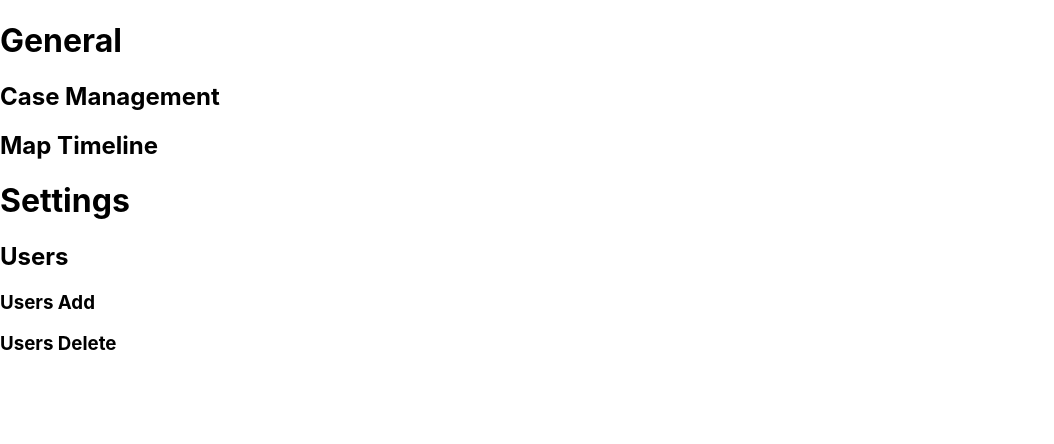
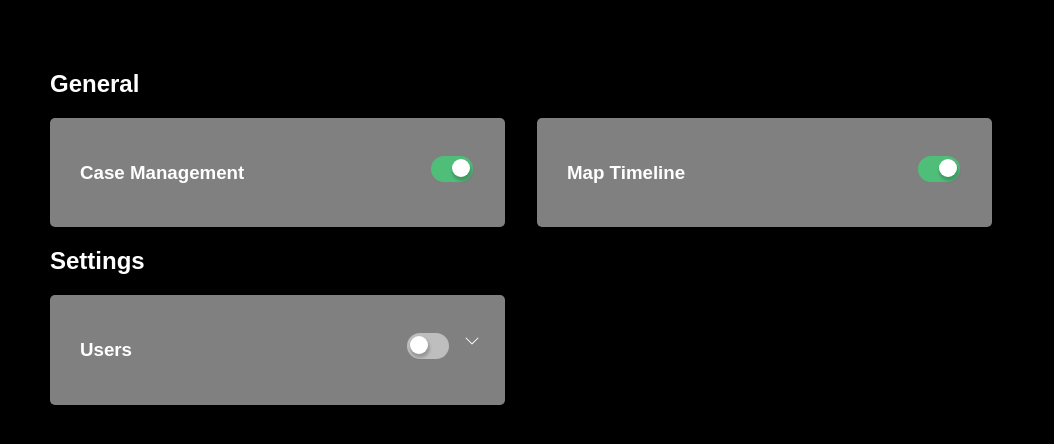
Before and after one commit to MartinMcCarthy11/Dataminr-test, a React (Create React App) app in the folder dataminr-test/: page / in a window 1280 px wide. Shown: the top 444 px of the page, without its empty margins (0-1054 px from the left). Built offline with nearby package versions, Linux system fonts and the light colour scheme.

Commit message:
Functionality bar updating json schema implemented

```diff
--- a/dataminr-test/src/App.css
+++ /dev/null
@@ -1,38 +0,0 @@
-.App {
-  text-align: center;
-}
-
-.App-logo {
-  height: 40vmin;
-  pointer-events: none;
-}
-
-@media (prefers-reduced-motion: no-preference) {
-  .App-logo {
-    animation: App-logo-spin infinite 20s linear;
-  }
-}
-
-.App-header {
-  background-color: #282c34;
-  min-height: 100vh;
-  display: flex;
-  flex-direction: column;
-  align-items: center;
-  justify-content: center;
-  font-size: calc(10px + 2vmin);
-  color: white;
-}
-
-.App-link {
-  color: #61dafb;
-}
-
-@keyframes App-logo-spin {
-  from {
-    transform: rotate(0deg);
-  }
-  to {
-    transform: rotate(360deg);
-  }
-}
--- a/dataminr-test/src/App.tsx
+++ b/dataminr-test/src/App.tsx
@@ -1,35 +1,56 @@
-import React, { Fragment } from 'react';
-import { schema } from './schema';
-import type { Section } from './schema';
-import './App.css';
+import { Section } from './schema';
+import styled from 'styled-components';
+import Card from './components/Card';
 
-interface Props {
+type Props = {
 	schema: Section[];
-}
+};
 
 function App({ schema }: Props) {
+	const showAdditionalOptions = () => {
+		console.log(schema);
+	};
+
 	return (
-		<>
-			<div>
-				{schema.map((section) => (
-					<Fragment key={section.id}>
-						<h1>{section.title}</h1>
+		<AppWrapper>
+			{schema.map((section) => (
+				<section key={section.id}>
+					<h1>{section.title}</h1>
+					{showAdditionalOptions()}
+					<CardContainerWrapper>
 						{section.card.map((card) => (
-							<Fragment key={card.id}>
-								<h2>{card.title}</h2>
-								{card.additionalSettings &&
-									card.additionalSettings.map((setting) => (
-										<Fragment key={setting.id}>
-											<h3>{setting.title}</h3>
-										</Fragment>
-									))}
-							</Fragment>
+							<Card
+								key={card.id}
+								title={card.title}
+								name={card.name}
+								selected={card.selected}
+								dropdown={card.dropdown && true}
+								additionalSettings={
+									card.additionalSettings &&
+									card.additionalSettings
+								}
+							/>
 						))}
-					</Fragment>
-				))}
-			</div>
-		</>
+					</CardContainerWrapper>
+				</section>
+			))}
+		</AppWrapper>
 	);
 }
 
+const AppWrapper = styled.main`
+	background-color: #000;
+	color: #fff;
+	height: 100vh;
+	margin: 0;
+	padding: 50px;
+`;
+
+const CardContainerWrapper = styled.section`
+	display: flex;
+	flex-direction: row;
+	flex-wrap: wrap;
+	gap: 2em;
+`;
+
 export default App;
--- /dev/null
+++ b/dataminr-test/src/base.css
@@ -0,0 +1,4 @@
+body {
+	margin: 0;
+	font-family: sans-serif;
+}
--- /dev/null
+++ b/dataminr-test/src/components/ArrowToggle.tsx
@@ -0,0 +1,32 @@
+import React from 'react';
+import { BsChevronDown, BsChevronUp } from 'react-icons/bs';
+import styled from 'styled-components';
+
+interface ArrowToggleProps extends StyleProps {
+	onClick: React.MouseEventHandler<SVGElement>;
+}
+
+interface StyleProps {
+	isDisabled: boolean;
+}
+
+function ArrowToggle({ onClick, isDisabled }: ArrowToggleProps) {
+	return (
+		<IconContainer isDisabled>
+			{isDisabled ? (
+				<BsChevronUp onClick={onClick} />
+			) : (
+				<BsChevronDown onClick={onClick} />
+			)}
+		</IconContainer>
+	);
+}
+
+const IconContainer = styled.div<StyleProps>`
+	svg {
+		${({ isDisabled }: StyleProps) =>
+			isDisabled ? 'cursor:pointer;' : 'cursor:default;'};
+	}
+`;
+
+export default ArrowToggle;
--- /dev/null
+++ b/dataminr-test/src/components/Card.tsx
@@ -0,0 +1,102 @@
+import { useState } from 'react';
+import styled from 'styled-components';
+import { AdditionalSettings } from '../schema';
+import ArrowToggle from './ArrowToggle';
+import SubCard from './SubCard';
+import ToggleSwitch from './ToggleSwitch';
+
+interface cardProps
+	extends JSX.IntrinsicAttributes,
+		React.HtmlHTMLAttributes<HTMLElement> {
+	title: string;
+	name: string;
+	selected: boolean;
+	dropdown?: boolean;
+	additionalSettings: AdditionalSettings[];
+}
+
+function Card({
+	title,
+	name,
+	dropdown,
+	selected,
+	additionalSettings,
+}: cardProps) {
+	const [toggled, setToogled] = useState(selected);
+	// const [subOptionsAvailable, setShowSubOptionsAvailable] = useState(false);
+	const [showHiddenSection, setShowHiddenSection] = useState(false);
+	const [disabled, setDisabled] = useState(false);
+	const updateToggleState = (toggled: boolean) => {
+		setToogled(!toggled);
+		// setShowSubOptionsAvailable(!toggled);
+		setShowHiddenSection(!toggled && false);
+		// setDisabled(toggled);
+	};
+
+	const toggleOptionsVisibility = () => {
+		if (showHiddenSection) {
+			setShowHiddenSection(false);
+			setDisabled(true);
+		} else {
+			setShowHiddenSection(true);
+			setDisabled(false);
+		}
+	};
+
+	// const updateSchema = () => {
+
+	// }
+
+	return (
+		<CardsWrapper>
+			<CardMain>
+				<h3>{title}</h3>
+
+				<ToggleContainer>
+					<ToggleSwitch
+						name={name}
+						toggled={toggled}
+						onChange={() => updateToggleState(toggled)}
+					/>
+
+					{additionalSettings!.length > 0 && (
+						<ArrowToggle
+							onClick={() => {
+								toggleOptionsVisibility();
+							}}
+							isDisabled={disabled}
+						/>
+					)}
+				</ToggleContainer>
+			</CardMain>
+			{additionalSettings!.length > 0 && showHiddenSection && toggled && (
+				<SubCard additionalSettings={additionalSettings!} />
+			)}
+		</CardsWrapper>
+	);
+}
+
+const CardsWrapper = styled.div`
+	display: flex;
+	flex-direction: column;
+	flex: 1 1 auto;
+	max-width: 400px;
+	padding: 25px;
+	padding-left: 30px;
+	background-color: grey;
+	border-radius: 5px;
+`;
+
+const CardMain = styled.div`
+	display: grid;
+	grid-template-columns: 3.5fr 1fr;
+	align-items: center;
+`;
+
+const ToggleContainer = styled.div`
+	display: flex;
+	justify-content: end;
+	gap: 0.5em;
+`;
+
+export default Card;
--- /dev/null
+++ b/dataminr-test/src/components/SubCard.tsx
@@ -0,0 +1,36 @@
+import styled from 'styled-components';
+import { AdditionalSettings } from '../schema';
+import Card from './Card';
+
+interface SubCardProps {
+	additionalSettings: AdditionalSettings[];
+	dropdown?: boolean;
+}
+
+function SubCard({ additionalSettings }: SubCardProps) {
+	return (
+		<SubCardWrapper>
+			{additionalSettings.map((card) => (
+				<Card
+					key={card.id}
+					title={card.title}
+					name={card.name}
+					selected={card.selected}
+					dropdown={card.dropdown && true}
+					additionalSettings={[]}
+				/>
+			))}
+		</SubCardWrapper>
+	);
+}
+
+const SubCardWrapper = styled.div`
+	display: flex;
+	flex-direction: column;
+	padding: 4px;
+	margin-left: 25px;
+	background-color: grey;
+	border-radius: 5px;
+`;
+
+export default SubCard;
--- /dev/null
+++ b/dataminr-test/src/components/ToggleSwitch.tsx
@@ -0,0 +1,73 @@
+import styled from 'styled-components';
+
+interface toggleProps {
+	toggled: boolean;
+	name: string;
+	// disabled: boolean;
+	onChange: React.ChangeEventHandler<HTMLInputElement>;
+}
+
+function ToggleSwitch({ toggled, name, onChange }: toggleProps) {
+	console.log(toggled);
+
+	return (
+		<ToggleContainer>
+			<Toggle
+				type='checkbox'
+				name={name}
+				id={name}
+				defaultChecked={toggled}
+				onChange={onChange}
+			/>
+			<ToggleLabel htmlFor={name} />
+		</ToggleContainer>
+	);
+}
+
+const ToggleContainer = styled.div`
+	position: relative;
+`;
+
+const ToggleLabel = styled.label`
+	position: absolute;
+	top: 0;
+	left: 0;
+	width: 42px;
+	height: 26px;
+	border-radius: 15px;
+	background: #bebebe;
+	cursor: pointer;
+	&::after {
+		content: '';
+		display: block;
+		border-radius: 50%;
+		width: 18px;
+		height: 18px;
+		margin: 3px;
+		background: #ffffff;
+		box-shadow: 1px 3px 3px 1px rgba(0, 0, 0, 0.2);
+		transition: 0.2s;
+	}
+`;
+
+const Toggle = styled.input`
+	opacity: 0;
+	z-index: 1;
+	border-radius: 15px;
+	width: 42px;
+	height: 26px;
+	&:checked + ${ToggleLabel} {
+		background: #4fbe79;
+		&::after {
+			content: '';
+			display: block;
+			border-radius: 50%;
+			width: 18px;
+			height: 18px;
+			margin-left: 21px;
+			transition: 0.2s;
+		}
+	}
+`;
+
+export default ToggleSwitch;
--- a/dataminr-test/src/index.css
+++ /dev/null
@@ -1,13 +0,0 @@
-body {
-  margin: 0;
-  font-family: -apple-system, BlinkMacSystemFont, 'Segoe UI', 'Roboto', 'Oxygen',
-    'Ubuntu', 'Cantarell', 'Fira Sans', 'Droid Sans', 'Helvetica Neue',
-    sans-serif;
-  -webkit-font-smoothing: antialiased;
-  -moz-osx-font-smoothing: grayscale;
-}
-
-code {
-  font-family: source-code-pro, Menlo, Monaco, Consolas, 'Courier New',
-    monospace;
-}
--- a/dataminr-test/src/index.tsx
+++ b/dataminr-test/src/index.tsx
@@ -1,9 +1,8 @@
 import React from 'react';
 import ReactDOM from 'react-dom';
-import './index.css';
 import App from './App';
+import './base.css';
 import { schema } from './schema';
-import reportWebVitals from './reportWebVitals';
 
 ReactDOM.render(
 	<React.StrictMode>
@@ -26,13 +25,10 @@ ReactDOM.render(
  * create interface detailing the structure
  * the export json object extending that interface
  *
+ * Check accessibility - run axe test etc
  *
  *
  *
- *
+ *Bugs:
+  arrow changes dierection when toggle set to false
  */
-
-// If you want to start measuring performance in your app, pass a function
-// to log results (for example: reportWebVitals(console.log))
-// or send to an analytics endpoint. Learn more: https://bit.ly/CRA-vitals
-reportWebVitals();
--- a/dataminr-test/src/reportWebVitals.ts
+++ /dev/null
@@ -1,15 +0,0 @@
-import { ReportHandler } from 'web-vitals';
-
-const reportWebVitals = (onPerfEntry?: ReportHandler) => {
-  if (onPerfEntry && onPerfEntry instanceof Function) {
-    import('web-vitals').then(({ getCLS, getFID, getFCP, getLCP, getTTFB }) => {
-      getCLS(onPerfEntry);
-      getFID(onPerfEntry);
-      getFCP(onPerfEntry);
-      getLCP(onPerfEntry);
-      getTTFB(onPerfEntry);
-    });
-  }
-};
-
-export default reportWebVitals;
--- a/dataminr-test/src/schema.ts
+++ b/dataminr-test/src/schema.ts
@@ -3,19 +3,25 @@ import { v4 as uuidv4 } from 'uuid';
 export interface AdditionalSettings {
 	id: string;
 	title: string;
+	name: string;
 	dropdown?: string[];
-	toggled: boolean;
+	selected: boolean;
+	additionalSettings: AdditionalSettings[];
 }
 
 export interface Card {
 	id: string;
 	title: string;
-	additionalSettings?: AdditionalSettings[];
+	name: string;
+	selected: boolean;
+	dropdown?: boolean;
+	additionalSettings: AdditionalSettings[];
 }
 
 export interface Section {
 	id: string;
 	title: string;
+	name: string;
 	card: Card[];
 }
 
@@ -23,34 +29,48 @@ export const schema: Section[] = [
 	{
 		id: uuidv4(),
 		title: 'General',
+		name: 'general',
 		card: [
 			{
 				id: uuidv4(),
 				title: 'Case Management',
+				name: 'caseManagement',
+				selected: true,
+				additionalSettings: [],
 			},
 			{
 				id: uuidv4(),
 				title: 'Map Timeline',
+				name: 'mapTimeline',
+				selected: true,
+				additionalSettings: [],
 			},
 		],
 	},
 	{
 		id: uuidv4(),
 		title: 'Settings',
+		name: 'settings',
 		card: [
 			{
 				id: uuidv4(),
 				title: 'Users',
+				name: 'users',
+				selected: false,
 				additionalSettings: [
 					{
 						id: uuidv4(),
 						title: 'Users Add',
-						toggled: true,
+						name: 'usersAdd',
+						selected: true,
+						additionalSettings: [],
 					},
 					{
 						id: uuidv4(),
 						title: 'Users Delete',
-						toggled: false,
+						name: 'usersDelete',
+						selected: true,
+						additionalSettings: [],
 					},
 				],
 			},
```
Also changed, not shown: dataminr-test/package.json (+7 -0 lines), 1 other file (tests, documents, lock files or other folders).
